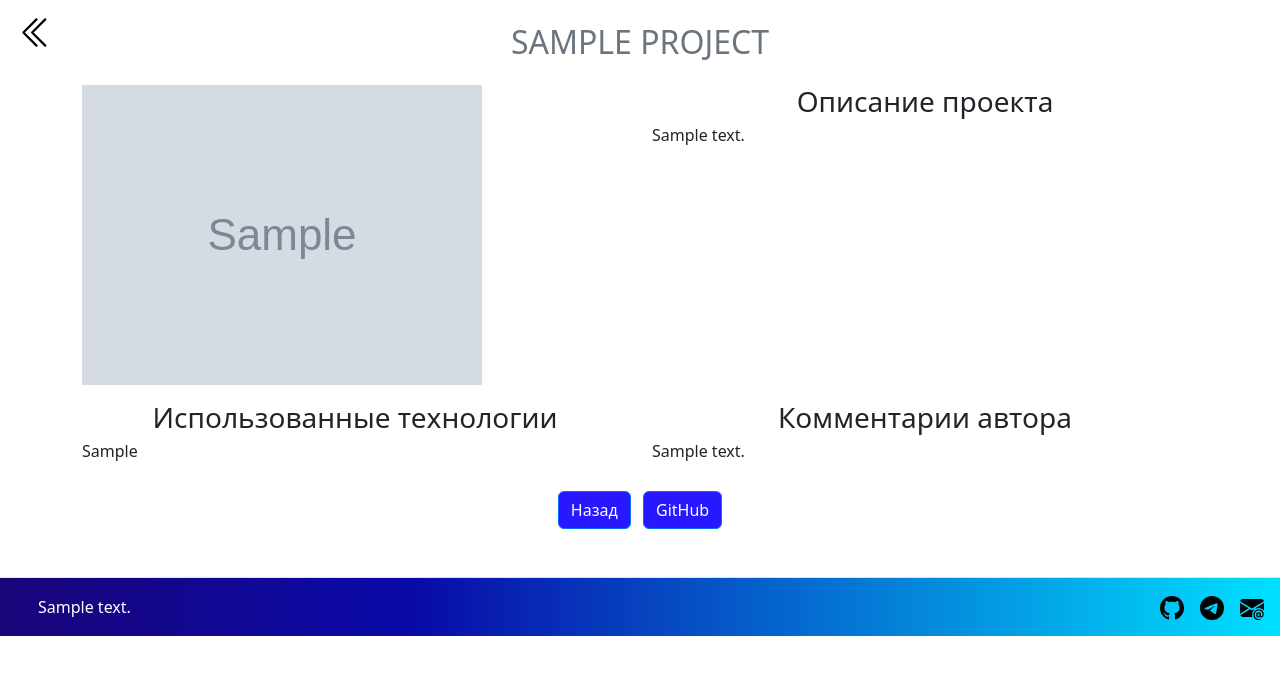
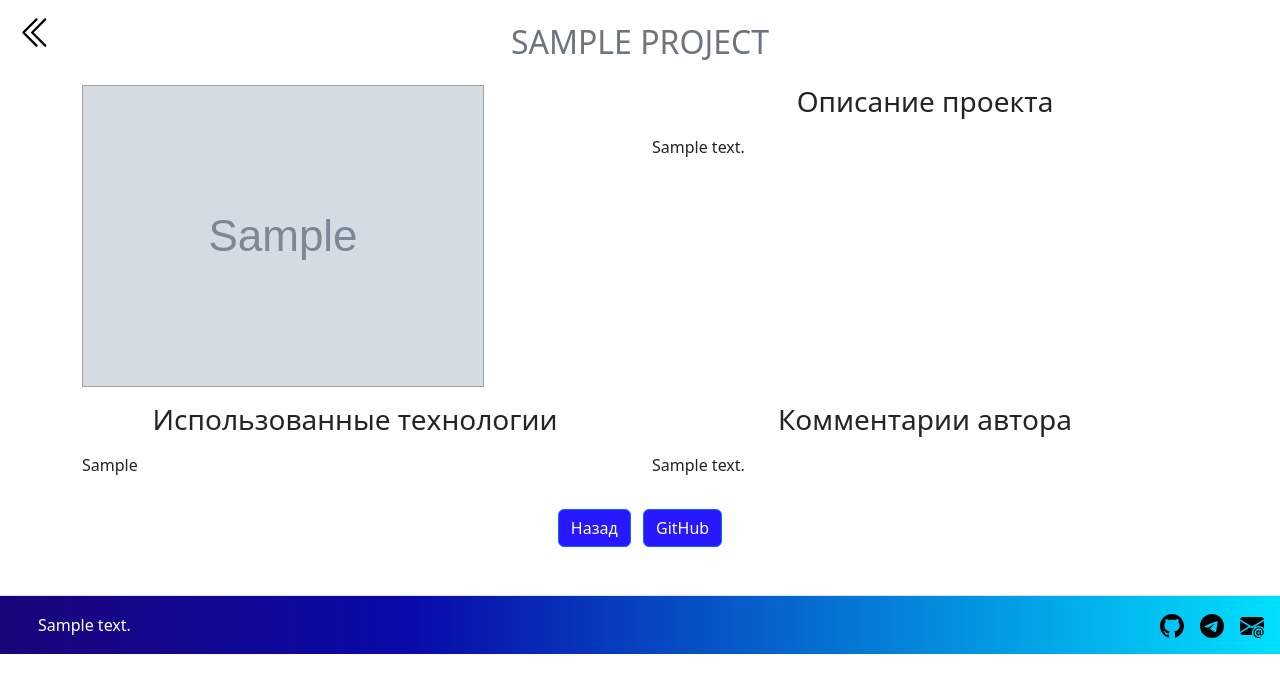
Before and after one commit to Grivwvse/Portfolio-website, a Django app: a page that uses Djangosite/main/templates/main/base.html in a window 1280 px wide. Shown: the part 57-742 px from the top of the page. Run offline with Django 5.2, Linux system fonts and the light colour scheme; tables that the repository leaves empty hold one stand-in row (values such as "Sample post"); grey boxes marked "Sample" are stand-in pictures; some libraries are stand-ins or nearby versions.

Commit message:
fixing frontend bugs, changing the way emails are sent

```diff
--- a/Djangosite/main/static/main/css/style.css
+++ b/Djangosite/main/static/main/css/style.css
@@ -2,7 +2,6 @@
     --color1: #ffffff;
     --color2: #f8f6f6;
 }
-
 
 .preview, footer, section{
     padding: 2em 0px;
@@ -246,6 +245,12 @@ footer, .preview{
 
 }
 
+.imgborder
+{
+	display: block;
+	border: 1px solid #a1a1a1;
+}
+
 .list-group{
     display: inline-block;
     gap: 0.5em;
--- a/Djangosite/main/templates/main/base.html
+++ b/Djangosite/main/templates/main/base.html
@@ -39,7 +39,6 @@
 
         {% block content %}
         {% endblock %}
-
           <footer class="d-flex flex-wrap justify-content-between align-items-center py-3 my-1 border-top mt-3">
             <div class="col-md-4 d-flex align-items-center">
               <a href="/" class="mb-3 me-2 mb-md-0 text-muted text-decoration-none lh-1">
@@ -54,6 +53,7 @@
               <li class="ms-3"><a class="text-white" href="{% url 'contact' %}"><img class="bi" width="24" height="24" src="{% static 'main/images/envelope-at-fill.svg' %}"></a></li>
             </ul>
         </footer>
+
     <script src="{% static 'main/js/bootstrap.bundle.min.js' %}"></script>
 </body>
 </html>
--- a/Djangosite/main/templates/main/project.html
+++ b/Djangosite/main/templates/main/project.html
@@ -12,12 +12,12 @@
         <div class="row">
             <div class="col-md-6 col-sm-12 mt-3 mt-md-0">
                 <div>
-                    <img src="{{Project.photo.url}}" class="img-fluid" alt="Photo-Project">
+                    <img src="{{Project.photo.url}}" class="img-fluid imgborder" alt="Photo-Project">
                 </div>
             </div>
             <div class="col-md-6 col-sm-12 mt-3 mt-md-0">
                 <h3 class="text-center">Описание проекта</h3>
-                <p class="lh-1">{{Project.desc}}</p>
+                <p class="lh-1">{{Project.desc | linebreaks}}</p>
             </div>
         </div>
 
@@ -25,12 +25,12 @@
             <div class="col-md-6 col-sm-12">
                 <h3 class="text-center">Использованные технологии</h3>
 
-                <p class="lh-1">{{Project.tech}}</p>
+                <p class="lh-1">{{Project.tech | linebreaks}}</p>
             </div>
 
             <div class="col-md-6 col-sm-12">
                 <h3 class="text-center">Комментарии автора</h3>
-                <p class="lh-1">{{Project.comment}}</p>
+                <p class="lh-1">{{Project.comment | linebreaks}}</p>
             </div>
         </div>
     </div>
--- a/Djangosite/main/templates/main/projects.html
+++ b/Djangosite/main/templates/main/projects.html
@@ -18,7 +18,7 @@
                 <h3>{{p.projName}}</h3>
                </div>
               <div class="team-back">
-                <span>{{p.desc | linebreaks | truncatewords:47 }}</span>
+                <span>{{p.desc | linebreaks | truncatewords:30 }}</span>
                 <div class="mt-1 mt-sm-4 btn-prev">
                   <a class="btn btn-primary mx-1" href="{{ p.get_absolute_url }}" role="button">Подробнее</a>
                   <a class="btn btn-primary mx-1 " href="{{p.link}}" role="button">GitHub</a>
--- a/Djangosite/main/views.py
+++ b/Djangosite/main/views.py
@@ -32,15 +32,16 @@ def sendMail(feedbackForm):
     message = MIMEMultipart("alternative")
 
     for m in mailNotification:
-        message["Subject"] = "Обратная связь"
+        message["Subject"] = "Обратная связь 📧"
         message["From"] = m.mailLogin
         message["To"] = m.mailLogin
         message.attach(part1)
 
-        context = ssl.create_default_context()
-        with smtplib.SMTP_SSL("smtp.mail.ru", 465, context=context) as server:
-            server.login(m.mailLogin, decrypt_password(m.mailPassword))
-            server.sendmail( m.mailLogin, m.mailLogin, message.as_string())
+        smtp_server = smtplib.SMTP(m.mailSmtpServer, m.mailSmtpPort)
+        smtp_server.starttls()
+        smtp_server.login(m.mailLogin, decrypt_password(m.mailPassword))
+        smtp_server.sendmail(m.mailLogin, m.mailLogin, message.as_string())
+        smtp_server.quit()
 
 
 menu = [{'title': "Главная", 'url_name': 'home'},
@@ -49,7 +50,7 @@ menu = [{'title': "Главная", 'url_name': 'home'},
 
 #@cache_page(60 * 15)
 def index(request):
-    person = Person.objects.filter(active=True).    prefetch_related(
+    person = Person.objects.filter(active=True).prefetch_related(
         Prefetch('skills', queryset=Skills.objects.all()),
         Prefetch('education', queryset=Education.objects.order_by('-dateEnd')),
         Prefetch('experience', queryset=Experience.objects.order_by('-dateEnd'))
@@ -90,7 +91,7 @@ class MainProjects(ListView):
 
     def get_queryset(self):
         current_person = Person.objects.filter(active=True).first()
-        return Projects.objects.order_by('pk').filter(person=current_person.pk)
+        return Projects.objects.order_by('-pk').filter(person=current_person.pk)
 
 class ContactFormView(FormView):
     form_class = FeedbackForm
@@ -105,12 +106,12 @@ class ContactFormView(FormView):
 
     def form_valid(self, form):
         print(123)
-        try:
-            print(123)
-            sendMail(form.cleaned_data)
-            messages.success(self.request, 'Ваше сообщение успешно отправлено, спасибо!')
-        except:
-            messages.error(self.request, 'Возникла ошибка при отправке сообщения, повторите позже')
+        #try:
+          #  print(123)
+        sendMail(form.cleaned_data)
+        messages.success(self.request, 'Ваше сообщение успешно отправлено, спасибо!')
+        #except:
+         #   messages.error(self.request, 'Возникла ошибка при отправке сообщения, повторите позже')
 
         return HttpResponseRedirect(self.request.path_info)
 
```
Lines whose indentation alone changed are shown as unchanged.
